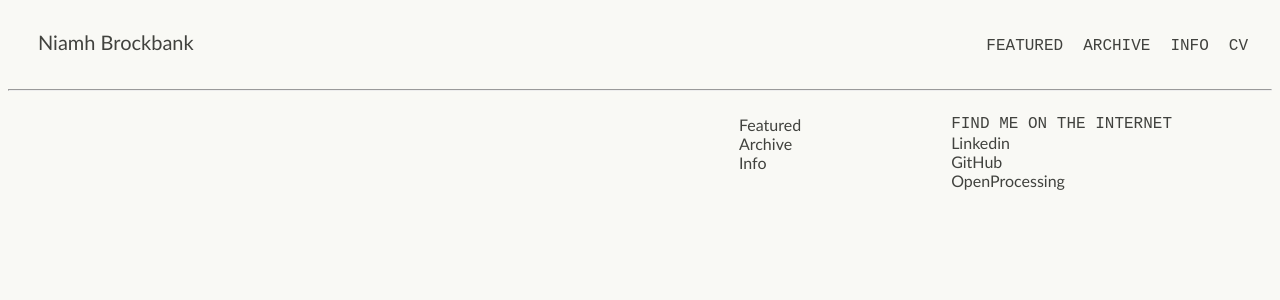
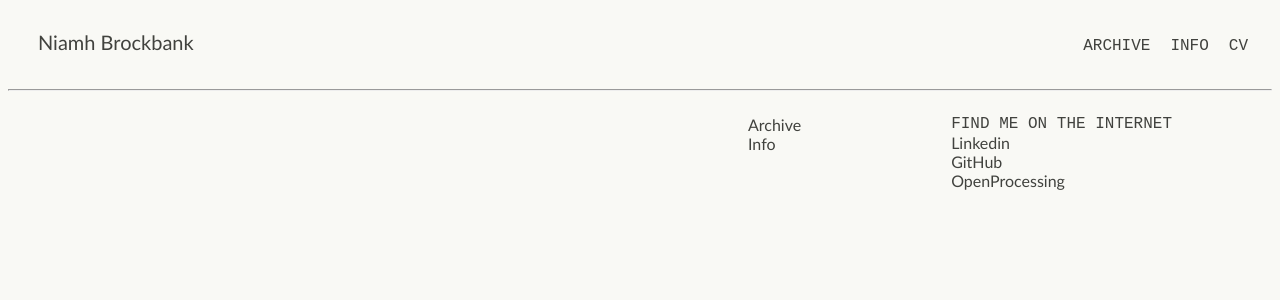
Before and after one commit to niamhbrockbank/portfolio, a React (Create React App) app: page /1 in a window 1280 px wide. Shown: the top 300 px of the page. Built offline with nearby package versions, Linux system fonts and the light colour scheme.

Commit message:
Temporarily remove featured from menus until available

```diff
--- a/src/components/Footer.tsx
+++ b/src/components/Footer.tsx
@@ -5,9 +5,9 @@ export default function Footer(): JSX.Element {
         <hr />
         <nav id="footer">
           <ul id="footer_navigation_list">
-            <li>
+            {/* <li>
               <a href="/#featured">Featured</a>
-            </li>
+            </li> */}
             <li>
               <a href="/#archive_title">Archive</a>
             </li>
--- a/src/components/MenuBar.tsx
+++ b/src/components/MenuBar.tsx
@@ -8,9 +8,9 @@ export default function MenuBar(): JSX.Element {
           <li id="menu_name">Niamh Brockbank</li>
         </Link>
         <div id="menu_list">
-          <li className="menu_list_option">
+          {/* <li className="menu_list_option">
             <a href="/#featured">FEATURED</a>
-          </li>
+          </li> */}
           <li className="menu_list_option">
             <a href="/#archive_title">ARCHIVE</a>
           </li>
```
